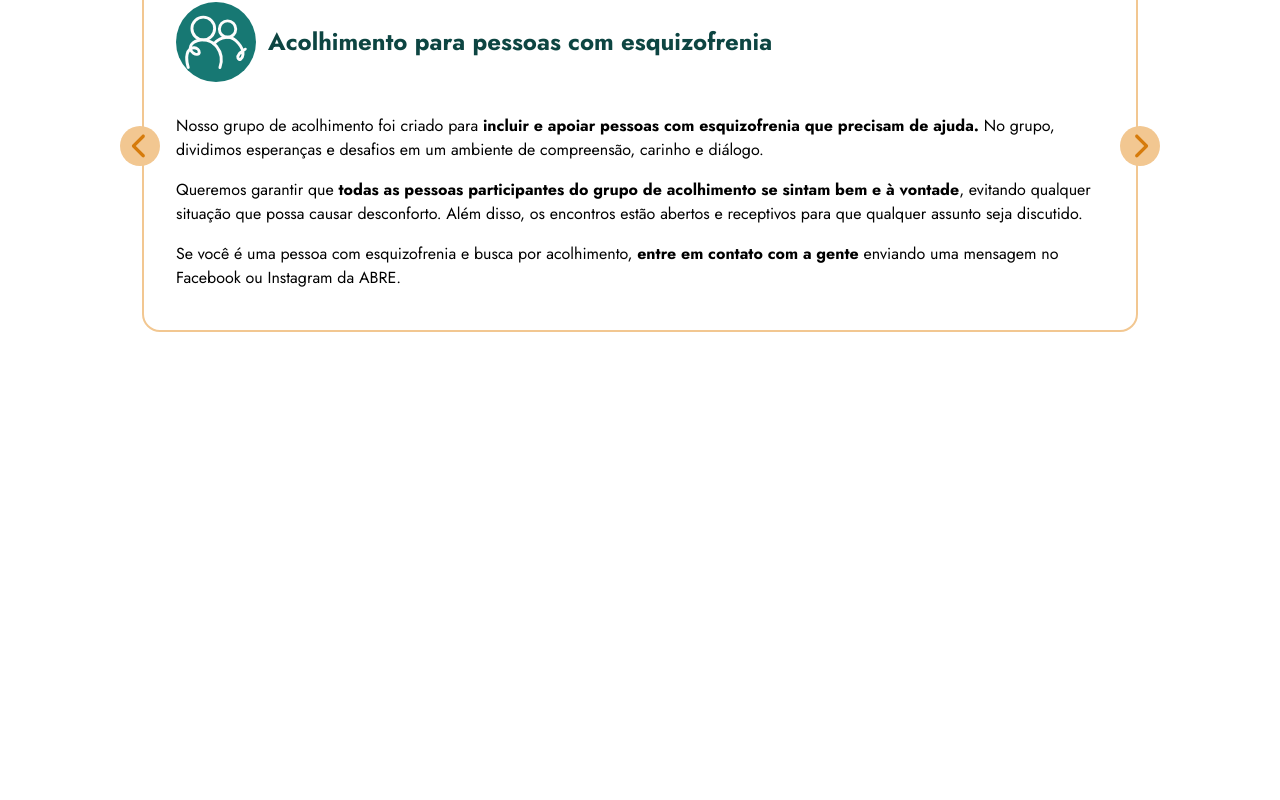
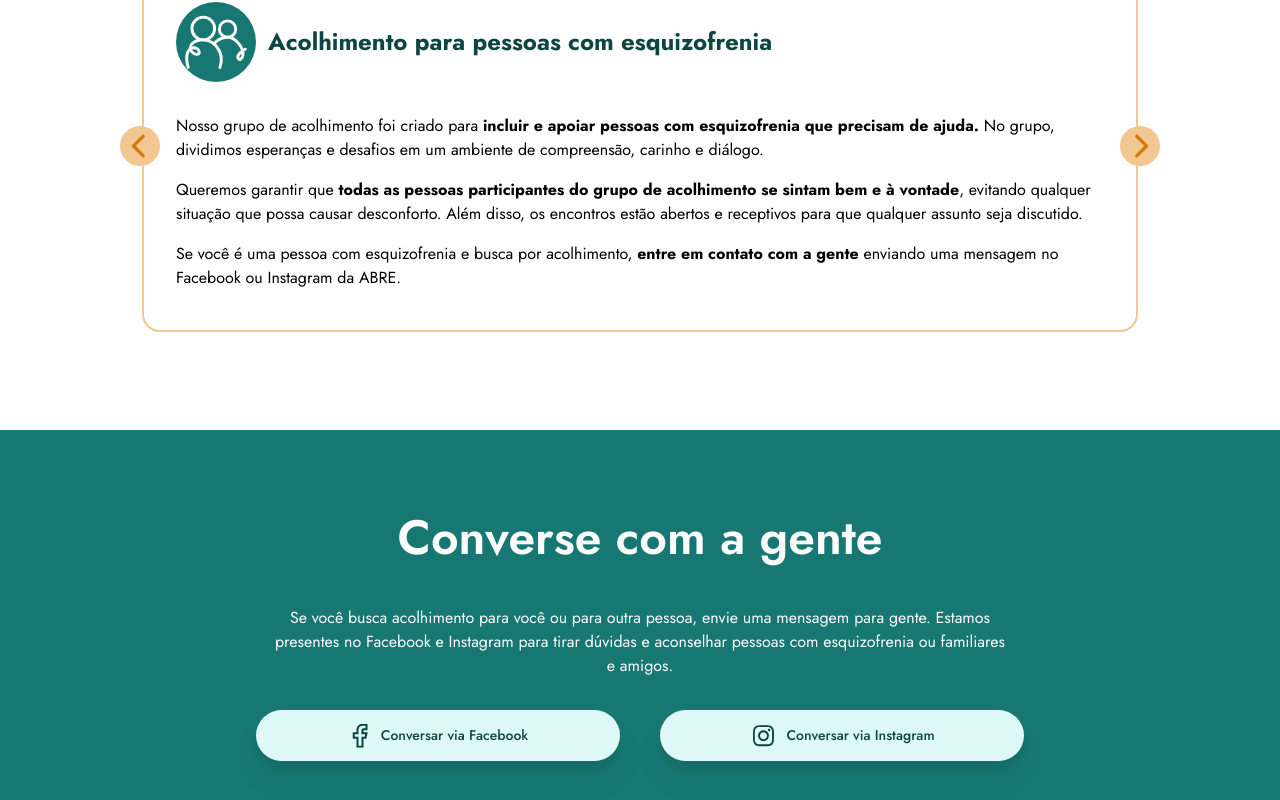
Before and after one commit to tech-pro-bem/abre, a Next.js app: page / in a window 1280 px wide. Shown: the part 304-1104 px from the top of the page. Before the commit the page ends 800 px from the top, so only its background shows below. Built offline with nearby package versions, Linux system fonts and the light colour scheme.

Commit message:
feat: create & add contact section

```diff
--- a/src/app/page.tsx
+++ b/src/app/page.tsx
@@ -1,9 +1,11 @@
+import { ContactSection } from "@/components/contact-section";
 import { ProjectsSection } from "@/components/projects-section";
 
 export default function Home() {
   return (
     <>
       <ProjectsSection />
+      <ContactSection />
     </>
   );
 }
--- /dev/null
+++ b/src/components/contact-section/index.tsx
@@ -0,0 +1,39 @@
+import { FacebookIcon, InstagramIcon } from "../icons";
+import styles from "./styles.module.css";
+
+export async function ContactSection() {
+  return (
+    <section className={styles.section}>
+      <div className={styles.content_wrapper}>
+        <h2 className={`${styles.projects_section_title} section-title`}>Converse com a gente</h2>
+        <p className={styles.projects_paragraph}>
+          Se você busca acolhimento para você ou para outra pessoa, envie uma mensagem para gente.
+          Estamos presentes no Facebook e Instagram para tirar dúvidas e aconselhar pessoas com
+          esquizofrenia ou familiares e amigos.
+        </p>
+        <div className={styles.buttons_container}>
+          <a
+            href="https://www.facebook.com/abre.esquizofrenia/"
+            target="_blank"
+            rel="noopener noreferrer"
+            className={styles.anchor}
+          >
+            <button className={styles.button}>
+              <FacebookIcon /> Conversar via Facebook
+            </button>
+          </a>
+          <a
+            href="https://www.instagram.com/abreesquizofrenia/"
+            target="_blank"
+            rel="noopener noreferrer"
+            className={styles.anchor}
+          >
+            <button className={styles.button}>
+              <InstagramIcon /> Conversar via Instagram
+            </button>
+          </a>
+        </div>
+      </div>
+    </section>
+  );
+}
--- /dev/null
+++ b/src/components/contact-section/styles.module.css
@@ -0,0 +1,65 @@
+.section {
+  background-color: var(--color-primary-dark);
+  text-align: center;
+}
+
+.content_wrapper {
+  container-name: contact-section;
+  container-type: inline-size;
+  display: flex;
+  flex-direction: column;
+  gap: var(--spacing-1);
+  margin-inline: auto;
+  max-width: 50rem;
+  padding-inline: 1rem;
+  padding-block: 4.5rem;
+  @container contact-section (min-width: 40em) {
+    padding-block: 5rem;
+  }
+}
+
+.projects_section_title {
+  color: var(--color-neutral-lightest);
+}
+
+.projects_paragraph {
+  color: var(--color-neutral-lightest);
+  font-size: var(--font-size-5);
+}
+
+.buttons_container {
+  display: grid;
+  row-gap: 1rem;
+  filter: drop-shadow(0 20px 13px rgb(0 0 0 / 0.03)) drop-shadow(0 8px 5px rgb(0 0 0 / 0.08));
+
+  @container contact-section (min-width: 40em) {
+    column-gap: 2.5rem;
+    grid-template-columns: repeat(2, 1fr);
+  }
+}
+
+.anchor {
+  display: contents;
+}
+
+.button {
+  display: inline-flex;
+  justify-content: center;
+  align-items: center;
+  gap: 0.5rem;
+  padding-block: 0.625rem;
+  background-color: var(--color-primary-lightest);
+  font-size: 0.875rem;
+  font-weight: 500;
+  color: var(--color-primary-darkest);
+  border-radius: 100vh;
+  border: 1px solid transparent;
+  &:hover {
+    background-color: var(--color-primary-medium);
+    color: var(--color-neutral-lightest);
+  }
+  &:focus-visible {
+    outline: 2px solid var(--color-primary-lightest);
+    outline-offset: 4px;
+  }
+}
--- a/src/components/projects-section/styles.module.css
+++ b/src/components/projects-section/styles.module.css
@@ -1,7 +1,6 @@
 .section {
   margin-inline: auto;
   max-width: 65.5rem;
-  /* temporary paddings before layout adjustments */
   padding-inline: 1.5rem;
   padding-block-start: 2rem;
   padding-block-end: 5rem;
```
